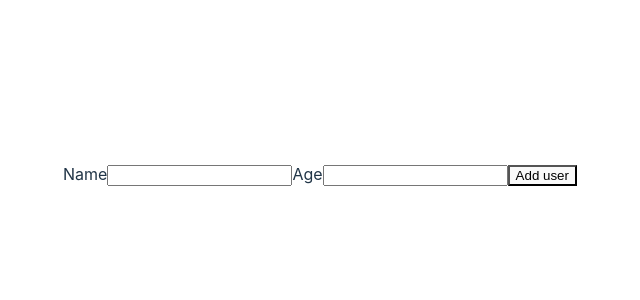
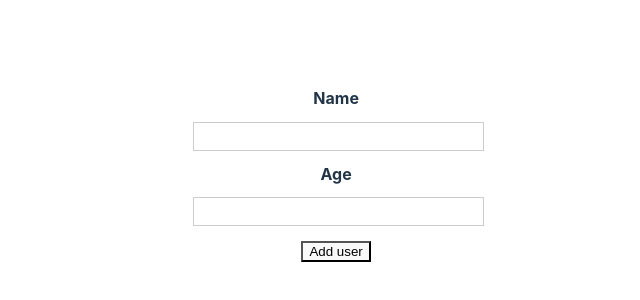
Before and after one commit to guz86/simpleForm, a React (Vite) app in the folder my-app/: page / in a window 1280 px wide. Shown: the part 226-526 px from the top of the page, without its empty margins (320-960 px from the left). Built offline with nearby package versions, Linux system fonts and the light colour scheme.

Commit message:
feat: add card

```diff
--- /dev/null
+++ b/my-app/src/components/ui/Card.module.css
@@ -0,0 +1,4 @@
+.card {
+    box-shadow: 0 2px 10px rgba(255, 255, 255, 0.25);
+    border-radius: 8px;
+}
--- /dev/null
+++ b/my-app/src/components/ui/Card.tsx
@@ -0,0 +1,13 @@
+import styles from './Card.module.css';
+import { ReactNode } from 'react';
+
+interface CardProps {
+  className?: string;
+  children: ReactNode;
+}
+
+export const Card: React.FC<CardProps> = ({ className, children }) => {
+  return (
+    <div className={`${styles.card} ${className || ''}`.trim()}>{children}</div>
+  );
+};
--- /dev/null
+++ b/my-app/src/components/users/CreateUser.module.css
@@ -0,0 +1,26 @@
+.input {
+  margin: 2rem auto;
+  padding: 2rem;
+  width: 90%;
+  max-width: 30rem;
+}
+
+.input label {
+  display: block;
+  font-weight: bold;
+  margin-bottom: 0.7rem;
+}
+
+.input input {
+  font: inherit;
+  display: block;
+  width: 100%;
+  border: 1px solid #ccc;
+  padding: 0.1rem;
+  margin-bottom: 0.7rem;
+}
+
+.input input:focus {
+  outline: none;
+  border-color: #c0ce06;
+}
--- a/my-app/src/components/users/CreateUser.tsx
+++ b/my-app/src/components/users/CreateUser.tsx
@@ -1,4 +1,6 @@
 import { FormEvent } from 'react';
+import { Card } from '../ui/Card';
+import styles from './CreateUser.module.css';
 
 export const CreateUser = () => {
   const createUserHandler = (event: FormEvent<HTMLFormElement>) => {
@@ -6,6 +8,7 @@ export const CreateUser = () => {
   };
 
   return (
+    <Card className={styles.input}>
       <form onSubmit={createUserHandler}>
         <label htmlFor="name">Name</label>
         <input id="name" type="text" />
@@ -15,5 +18,6 @@ export const CreateUser = () => {
 
         <button type="submit">Add user</button>
       </form>
+    </Card>
   );
 };
```
Lines whose indentation alone changed are shown as unchanged.
